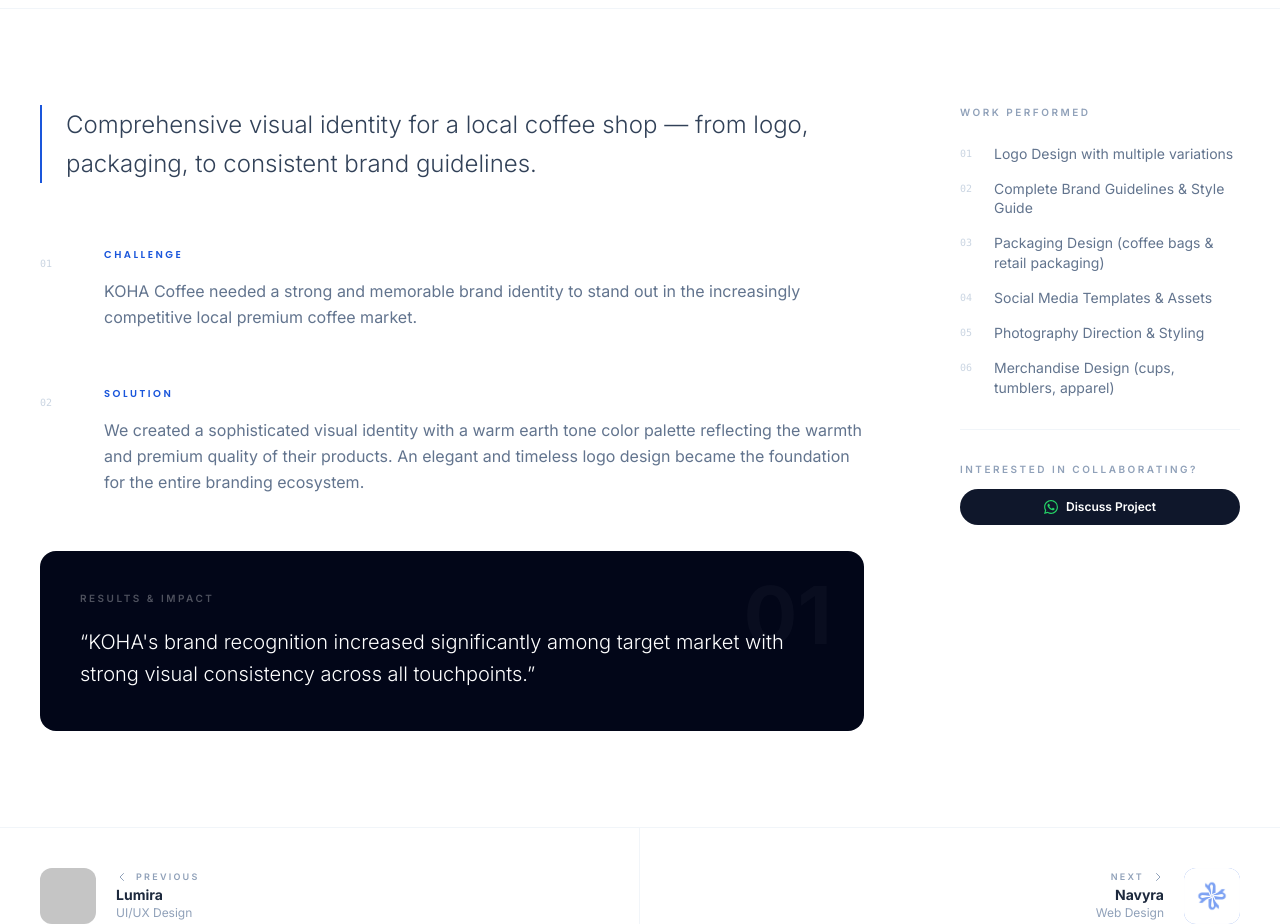
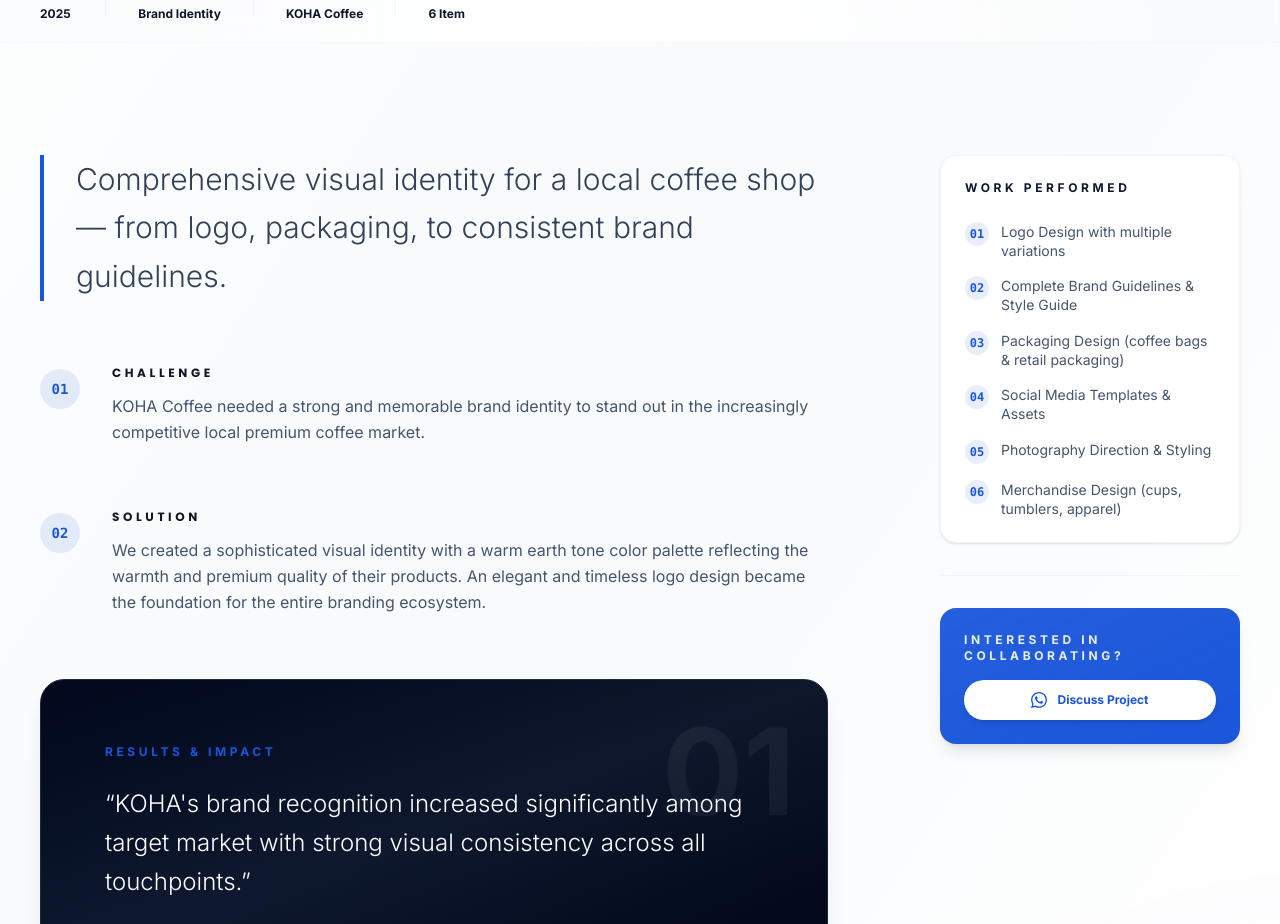
Before and after one commit to navyrastudio/companyprofile, a Next.js app: page /en/project/koha-coffee in a window 1280 px wide. Shown: the part 688-1612 px from the top of the page. Built offline with nearby package versions, Linux system fonts and the light colour scheme; grey boxes are pictures that could not be loaded.

Commit message:
style: improve project detail design for better consistency

```diff
--- a/components/sections/ProjectDetail.tsx
+++ b/components/sections/ProjectDetail.tsx
@@ -46,12 +46,27 @@
   const WA_NUMBER = "6285163665100";
 
   return (
-    <div className="bg-white mt-16 sm:mt-[72px]">
+    <div className="bg-gradient-to-br from-white via-slate-50 to-white relative overflow-hidden mt-16 sm:mt-[72px]">
+      {/* Subtle gradient orbs for consistency with hero */}
+      <div
+        className="animate-orb-1 absolute -top-40 -left-40 w-150 h-150 rounded-full pointer-events-none"
+        style={{
+          background: "radial-gradient(circle, rgba(26,86,219,0.08) 0%, transparent 70%)",
+          filter: "blur(60px)",
+        }}
+      />
+      <div
+        className="animate-orb-2 absolute -bottom-96 -right-96 w-175 h-175 rounded-full pointer-events-none"
+        style={{
+          background: "radial-gradient(circle, rgba(99,143,230,0.06) 0%, transparent 70%)",
+          filter: "blur(80px)",
+        }}
+      />
 
       {/* ══════════════════════════════════════
           HERO — cinematic full-viewport
       ══════════════════════════════════════ */}
-      <div className="relative w-full h-[70vh] min-h-[480px] max-h-[780px]">
+      <div className="relative w-full h-[70vh] min-h-[480px] max-h-[780px] rounded-3xl mx-6 lg:mx-10 mt-6 overflow-hidden shadow-lg">
         <div className="absolute inset-0" style={{ backgroundColor: project.bgColor }} />
         <Image
           src={project.image}
@@ -61,9 +76,9 @@
           className="object-cover"
           sizes="100vw"
         />
-        {/* Multi-stop gradient for readability */}
+        {/* Enhanced multi-stop gradient for readability */}
         <div className="absolute inset-0" style={{
-          background: "linear-gradient(to top, rgba(0,0,0,0.85) 0%, rgba(0,0,0,0.35) 45%, rgba(0,0,0,0.05) 100%)"
+          background: "linear-gradient(to top, rgba(0,0,0,0.8) 0%, rgba(0,0,0,0.3) 50%, rgba(0,0,0,0) 100%)"
         }} />
 
         {/* Back link */}
@@ -89,9 +104,9 @@
       {/* ══════════════════════════════════════
           META STRIP
       ══════════════════════════════════════ */}
-      <div className="border-b border-slate-100 bg-white sticky top-[64px] z-10">
+      <div className="border-b border-slate-100/50 bg-gradient-to-r from-slate-50/50 via-white to-slate-50/50 backdrop-blur-md sticky top-[64px] z-10">
         <div className="max-w-7xl mx-auto px-6 lg:px-10">
-          <AnimateIn className="flex items-center gap-8 py-4 overflow-x-auto scrollbar-hide">
+          <AnimateIn className="flex items-center gap-8 py-5 overflow-x-auto scrollbar-hide">
             {[
               { label: t("meta.year"), value: project.year },
               { label: t("meta.category"), value: project.category },
@@ -100,10 +115,10 @@
             ].map((meta, i, arr) => (
               <div key={meta.label} className="flex items-center gap-8 shrink-0">
                 <div>
-                  <p className="text-[9px] uppercase tracking-[0.25em] text-slate-400 font-semibold mb-0.5">{meta.label}</p>
-                  <p className="text-xs font-bold text-slate-800 whitespace-nowrap">{meta.value}</p>
+                  <p className="text-[9px] uppercase tracking-[0.25em] text-slate-400 font-semibold mb-1">{meta.label}</p>
+                  <p className="text-xs font-bold text-slate-900 whitespace-nowrap">{meta.value}</p>
                 </div>
-                {i < arr.length - 1 && <div className="w-px h-6 bg-slate-100 shrink-0" />}
+                {i < arr.length - 1 && <div className="w-px h-6 bg-slate-200/40 shrink-0" />}
               </div>
             ))}
           </AnimateIn>
@@ -113,33 +128,35 @@
       {/* ══════════════════════════════════════
           CONTENT
       ══════════════════════════════════════ */}
-      <div className="max-w-7xl mx-auto px-6 lg:px-10 py-16 lg:py-24">
-        <div className="grid grid-cols-1 lg:grid-cols-[1fr_280px] gap-16 lg:gap-24">
+      <div className="max-w-7xl mx-auto px-6 lg:px-10 py-16 lg:py-28 relative z-20">
+        <div className="grid grid-cols-1 lg:grid-cols-[1fr_300px] gap-16 lg:gap-28">
 
           {/* ── Left: main editorial content ── */}
-          <div>
-            {/* Description – pull quote style */}
+          <div className="space-y-16">
+            {/* Description – enhanced pull quote style */}
             <AnimateIn>
-              <p className="text-slate-700 text-xl sm:text-2xl leading-relaxed font-light border-l-2 border-brand pl-6 mb-16">
+              <p className="text-slate-700 text-xl sm:text-3xl leading-relaxed font-light border-l-4 border-brand pl-6 sm:pl-8">
                 {description}
               </p>
             </AnimateIn>
 
-            <div className="space-y-14">
+            <div className="space-y-16">
               {/* Challenge */}
               {challenge && (
                 <AnimateIn delay={60}>
-                  <div className="grid grid-cols-[40px_1fr] gap-6">
-                    <div className="pt-0.5">
-                      <span className="text-[10px] font-mono text-slate-300">01</span>
-                    </div>
-                    <div>
-                      <h2 className="text-[10px] font-semibold uppercase tracking-[0.25em] text-brand mb-4">
-                        {t("challenge")}
-                      </h2>
-                      <p className="text-slate-500 leading-relaxed text-sm sm:text-base">
-                        {challenge}
-                      </p>
+                  <div className="group">
+                    <div className="flex items-start gap-6 md:gap-8">
+                      <div className="pt-1 shrink-0">
+                        <span className="text-sm font-mono font-bold text-brand bg-brand/10 rounded-full w-10 h-10 flex items-center justify-center">01</span>
+                      </div>
+                      <div className="flex-1">
+                        <h2 className="text-xs font-bold uppercase tracking-[0.3em] text-slate-900 mb-3">
+                          {t("challenge")}
+                        </h2>
+                        <p className="text-slate-600 leading-relaxed text-base">
+                          {challenge}
+                        </p>
+                      </div>
                     </div>
                   </div>
                 </AnimateIn>
@@ -148,37 +165,45 @@
               {/* Solution */}
               {solution && (
                 <AnimateIn delay={80}>
-                  <div className="grid grid-cols-[40px_1fr] gap-6">
-                    <div className="pt-0.5">
-                      <span className="text-[10px] font-mono text-slate-300">02</span>
-                    </div>
-                    <div>
-                      <h2 className="text-[10px] font-semibold uppercase tracking-[0.25em] text-brand mb-4">
-                        {t("solution")}
-                      </h2>
-                      <p className="text-slate-500 leading-relaxed text-sm sm:text-base">
-                        {solution}
-                      </p>
+                  <div className="group">
+                    <div className="flex items-start gap-6 md:gap-8">
+                      <div className="pt-1 shrink-0">
+                        <span className="text-sm font-mono font-bold text-brand bg-brand/10 rounded-full w-10 h-10 flex items-center justify-center">02</span>
+                      </div>
+                      <div className="flex-1">
+                        <h2 className="text-xs font-bold uppercase tracking-[0.3em] text-slate-900 mb-3">
+                          {t("solution")}
+                        </h2>
+                        <p className="text-slate-600 leading-relaxed text-base">
+                          {solution}
+                        </p>
+                      </div>
                     </div>
                   </div>
                 </AnimateIn>
               )}
             </div>
 
-            {/* Results — full-width dark card */}
+            {/* Results — modern gradient card */}
             {results && (
-              <AnimateIn delay={100} className="mt-14">
-                <div className="rounded-2xl bg-slate-950 p-8 sm:p-10 relative overflow-hidden">
+              <AnimateIn delay={100} className="mt-16">
+                <div className="relative overflow-hidden rounded-3xl bg-gradient-to-br from-slate-950 via-slate-900 to-slate-950 p-10 sm:p-12 lg:p-16 border border-slate-800 shadow-xl">
+                  {/* Decorative gradient overlay */}
+                  <div className="absolute inset-0 bg-gradient-to-r from-brand/5 to-transparent opacity-50 pointer-events-none" />
+
                   {/* Decorative number */}
-                  <span className="absolute top-6 right-8 text-[80px] font-bold text-white/[0.03] select-none leading-none">
+                  <span className="absolute top-8 right-8 text-[120px] font-bold text-white/[0.05] select-none leading-none">
                     {num}
                   </span>
-                  <p className="text-[10px] font-semibold uppercase tracking-[0.25em] text-white/30 mb-5">
-                    {t("resultsTitle")}
-                  </p>
-                  <p className="text-white text-lg sm:text-xl leading-relaxed font-light relative z-10">
-                    &ldquo;{results}&rdquo;
-                  </p>
+
+                  <div className="relative z-10">
+                    <p className="text-xs font-bold uppercase tracking-[0.3em] text-brand mb-6">
+                      {t("resultsTitle")}
+                    </p>
+                    <p className="text-white text-xl sm:text-2xl leading-relaxed font-light">
+                      &ldquo;{results}&rdquo;
+                    </p>
+                  </div>
                 </div>
               </AnimateIn>
             )}
@@ -186,20 +211,20 @@
 
           {/* ── Right: sticky sidebar ── */}
           {workDetails && workDetails.length > 0 && (
-            <AnimateIn delay={100} className="lg:sticky lg:top-32 self-start space-y-8">
+            <AnimateIn delay={100} className="lg:sticky lg:top-40 self-start space-y-8">
 
-              {/* Work list */}
-              <div>
-                <p className="text-[10px] font-semibold uppercase tracking-[0.25em] text-slate-400 mb-6">
+              {/* Work list card */}
+              <div className="rounded-2xl bg-white border border-slate-100 p-6 shadow-sm hover:shadow-md transition-shadow">
+                <p className="text-xs font-bold uppercase tracking-[0.3em] text-slate-900 mb-6">
                     {t("workDoneTitle")}
                   </p>
-                <ul className="space-y-4">
+                <ul className="space-y-3.5">
                   {workDetails.map((detail: any, i: number) => (
-                    <li key={i} className="flex items-start gap-3.5 group">
-                      <span className="mt-0.5 text-[10px] font-mono text-slate-300 shrink-0 w-5 tabular-nums">
+                    <li key={i} className="flex items-start gap-3 group">
+                      <span className="mt-0.5 text-xs font-bold font-mono text-brand bg-brand/10 rounded-full w-6 h-6 flex items-center justify-center shrink-0 tabular-nums">
                         {String(i + 1).padStart(2, "0")}
                       </span>
-                      <span className="text-sm text-slate-500 leading-snug group-hover:text-slate-800 transition-colors duration-200">
+                      <span className="text-sm text-slate-600 leading-snug group-hover:text-slate-800 transition-colors duration-200 pt-0.5">
                         {detail}
                       </span>
                     </li>
@@ -211,17 +236,17 @@
               <div className="h-px bg-slate-100" />
 
               {/* CTA */}
-              <div>
-                <p className="text-[10px] font-semibold uppercase tracking-[0.25em] text-slate-400 mb-3">
+              <div className="rounded-2xl bg-gradient-to-br from-brand/95 to-brand p-6 shadow-lg hover:shadow-xl transition-shadow">
+                <p className="text-xs font-bold uppercase tracking-[0.3em] text-white/90 mb-4">
                     {t("interestedTitle")}
                   </p>
                 <a
                   href={`https://wa.me/${WA_NUMBER}?text=${encodeURIComponent(t("waInquiry", { title: project.title }))}`}
                   target="_blank"
                   rel="noopener noreferrer"
-                  className="flex items-center justify-center gap-2 w-full py-2.5 rounded-full bg-slate-900 text-white text-xs font-semibold hover:bg-brand transition-colors duration-200"
+                  className="flex items-center justify-center gap-2.5 w-full py-3 rounded-full bg-white text-brand text-xs font-bold hover:bg-slate-50 transition-colors duration-200 shadow-md hover:shadow-lg"
                 >
-                  <svg className="w-3.5 h-3.5 shrink-0 text-[#25D366]" viewBox="0 0 24 24" fill="currentColor">
+                  <svg className="w-4 h-4 shrink-0" viewBox="0 0 24 24" fill="currentColor">
                     <path d="M17.472 14.382c-.297-.149-1.758-.867-2.03-.967-.273-.099-.471-.148-.67.15-.197.297-.767.966-.94 1.164-.173.199-.347.223-.644.075-.297-.15-1.255-.463-2.39-1.475-.883-.788-1.48-1.761-1.653-2.059-.173-.297-.018-.458.13-.606.134-.133.298-.347.446-.52.149-.174.198-.298.298-.497.099-.198.05-.371-.025-.52-.075-.149-.669-1.612-.916-2.207-.242-.579-.487-.5-.669-.51-.173-.008-.371-.01-.57-.01-.198 0-.52.074-.792.372-.272.297-1.04 1.016-1.04 2.479 0 1.462 1.065 2.875 1.213 3.074.149.198 2.096 3.2 5.077 4.487.709.306 1.262.489 1.694.625.712.227 1.36.195 1.871.118.571-.085 1.758-.719 2.006-1.413.248-.694.248-1.289.173-1.413-.074-.124-.272-.198-.57-.347m-5.421 7.403h-.004a9.87 9.87 0 01-5.031-1.378l-.361-.214-3.741.982.998-3.648-.235-.374a9.86 9.86 0 01-1.51-5.26c.001-5.45 4.436-9.884 9.888-9.884 2.64 0 5.122 1.03 6.988 2.898a9.825 9.825 0 012.893 6.994c-.003 5.45-4.437 9.884-9.885 9.884m8.413-18.297A11.815 11.815 0 0012.05 0C5.495 0 .16 5.335.157 11.892c0 2.096.547 4.142 1.588 5.945L.057 24l6.305-1.654a11.882 11.882 0 005.683 1.448h.005c6.554 0 11.89-5.335 11.893-11.893a11.821 11.821 0 00-3.48-8.413z"/>
                   </svg>
                   {t("discussCTA")}
@@ -235,9 +260,9 @@
       {/* ══════════════════════════════════════
           NEXT / PREV NAVIGATION
       ══════════════════════════════════════ */}
-      <div className="border-t border-slate-100">
+      <div className="border-t border-slate-100/50 bg-gradient-to-b from-white to-slate-50/30 relative z-20">
         <div className="max-w-7xl mx-auto px-6 lg:px-10">
-          <div className="grid grid-cols-2 divide-x divide-slate-100">
+          <div className="grid grid-cols-2 divide-x divide-slate-100/50">
 
               {[
               { project: prev, dir: "prev", label: t("prevLabel"), icon: "M15 19l-7-7 7-7" },
@@ -246,25 +271,25 @@
               <Link
                 key={dir}
                 href={`/project/${getPortfolioSlug(p.id)}`}
-                className={`group relative overflow-hidden py-8 sm:py-10 flex items-center gap-5 transition-colors duration-200 hover:bg-slate-50 ${dir === "next" ? "flex-row-reverse pl-8 lg:pl-10 -mr-6 lg:-mr-10 pr-6 lg:pr-10" : "-ml-6 lg:-ml-10 pl-6 lg:pl-10 pr-8 lg:pr-10"}`}
+                className={`group relative overflow-hidden py-10 sm:py-12 flex items-center gap-6 transition-all duration-300 hover:bg-slate-100/50 ${dir === "next" ? "flex-row-reverse pl-8 lg:pl-12 -mr-6 lg:-mr-10 pr-6 lg:pr-10" : "-ml-6 lg:-ml-10 pl-6 lg:pl-10 pr-8 lg:pr-12"}`}
               >
-                {/* Mini image */}
-                <div className="relative w-14 h-14 rounded-xl overflow-hidden shrink-0 opacity-60 group-hover:opacity-100 transition-opacity duration-300">
+                {/* Mini image with enhanced styling */}
+                <div className="relative w-16 h-16 rounded-xl overflow-hidden shrink-0 opacity-70 group-hover:opacity-100 transition-all duration-300 ring-1 ring-slate-200 group-hover:ring-brand">
                   <div className="absolute inset-0" style={{ backgroundColor: p.bgColor }} />
                   <Image src={p.image} alt={p.title} fill className="object-cover" />
                 </div>
 
-                <div className={`min-w-0 ${dir === "next" ? "text-right" : ""}`}>
-                  <div className={`flex items-center gap-2 mb-0.5 ${dir === 'next' ? 'justify-end' : ''}`}>
-                    <svg className={`w-3 h-3 text-slate-400 shrink-0 ${dir === "next" ? "order-last" : ""}`} fill="none" stroke="currentColor" viewBox="0 0 24 24">
+                <div className={`min-w-0 flex-1 ${dir === "next" ? "text-right" : ""}`}>
+                  <div className={`flex items-center gap-2 mb-1.5 ${dir === 'next' ? 'justify-end' : ''}`}>
+                    <svg className={`w-3.5 h-3.5 text-slate-400 group-hover:text-brand shrink-0 transition-colors ${dir === "next" ? "order-last" : ""}`} fill="none" stroke="currentColor" viewBox="0 0 24 24">
                       <path strokeLinecap="round" strokeLinejoin="round" strokeWidth={2} d={icon} />
                     </svg>
-                    <p className="text-[9px] uppercase tracking-[0.25em] text-slate-400 font-semibold">{label}</p>
+                    <p className="text-[8px] uppercase tracking-[0.3em] text-slate-400 font-bold">{label}</p>
                   </div>
-                  <p className="text-sm font-bold text-slate-800 group-hover:text-brand transition-colors truncate">
+                  <p className="text-base font-bold text-slate-900 group-hover:text-brand transition-colors truncate leading-tight">
                     {p.title}
                   </p>
-                  <p className="text-xs text-slate-400 truncate">{p.category}</p>
+                  <p className="text-xs text-slate-400 truncate mt-1">{p.category}</p>
                 </div>
               </Link>
             ))}
```
